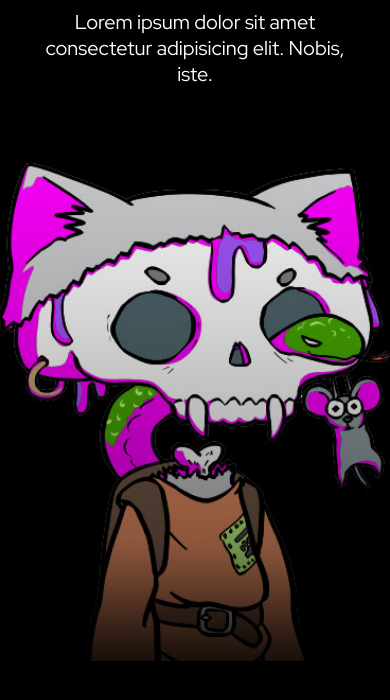
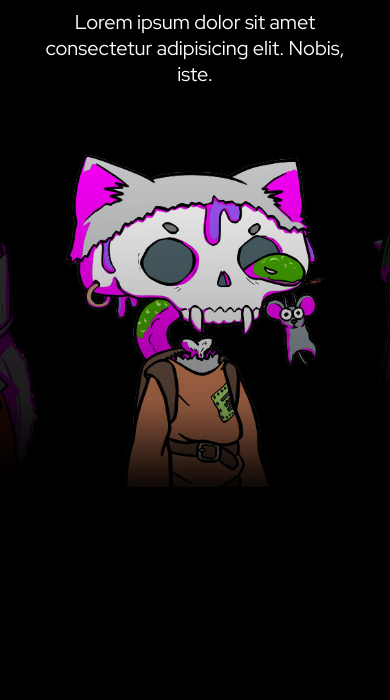
Before and after one commit to chiragsawarn/cats-carousel, a plain HTML site: page index.html in a window 390 px wide. Shown: the part 88-788 px from the top of the page. Drawn offline with nearby package versions, Linux system fonts and the light colour scheme.

Commit message:
fix - mid way responsiveness

```diff
--- a/index.css
+++ b/index.css
@@ -43,7 +43,7 @@ header>p {
 }
 
 .card {
-    padding: 2rem;
+    /* padding: 2rem; */
     display: flex;
     flex-direction: column;
     align-items: center;
@@ -58,7 +58,6 @@ header>p {
 .card__image>img {
     max-width: 100%;
     block-size: auto;
-    /* aspect-ratio: 1/3; */
     object-fit: contain;
 }
 
@@ -73,7 +72,7 @@ header>p {
 }
 
 .swiper-slide .card__image {
-    transform: scale(1.1);
+    user-select: none;
 }
 
 .swiper-slide-active {
@@ -81,5 +80,5 @@ header>p {
 }
 
 .swiper-slide-active .card__image {
-    transform: scale(1.3);
+    transform: scale(1.1);
 }
--- a/index.js
+++ b/index.js
@@ -71,14 +71,19 @@ data.forEach((item) => {
 
 const swiper = new Swiper(".swiper", {
   // Optional parameters
-  slidesPerView: 1,
+  slidesPerView: 1.5,
   spaceBetween: 30,
-  direction: "horizontal",
+  centeredSlides: true,
   loop: true,
   watchSlidesProgress: true,
   breakpoints: {
-    768: {
+    1024: {
       slidesPerView: 5,
+      spaceBetween: 30,
+      centeredSlides: true,
+    },
+    700: {
+      slidesPerView: 3,
       spaceBetween: 30,
       centeredSlides: true,
     },
```
